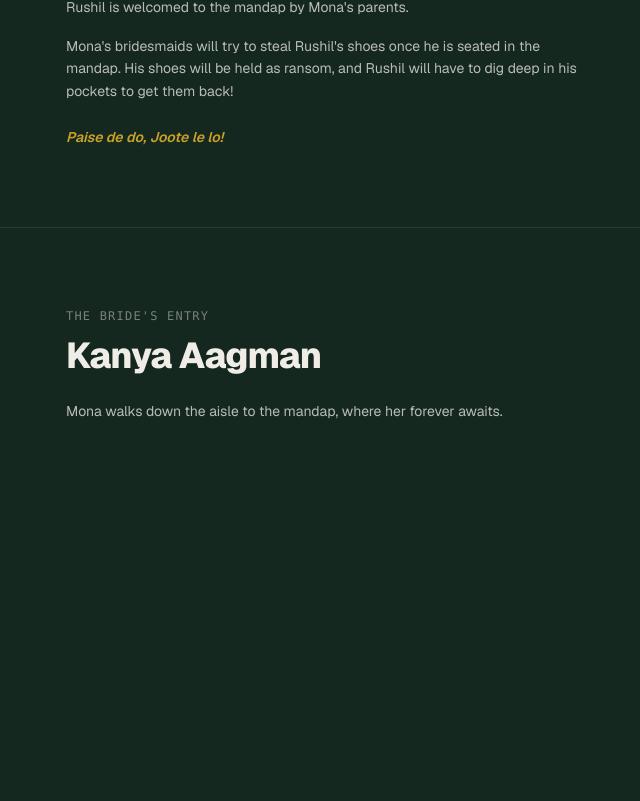
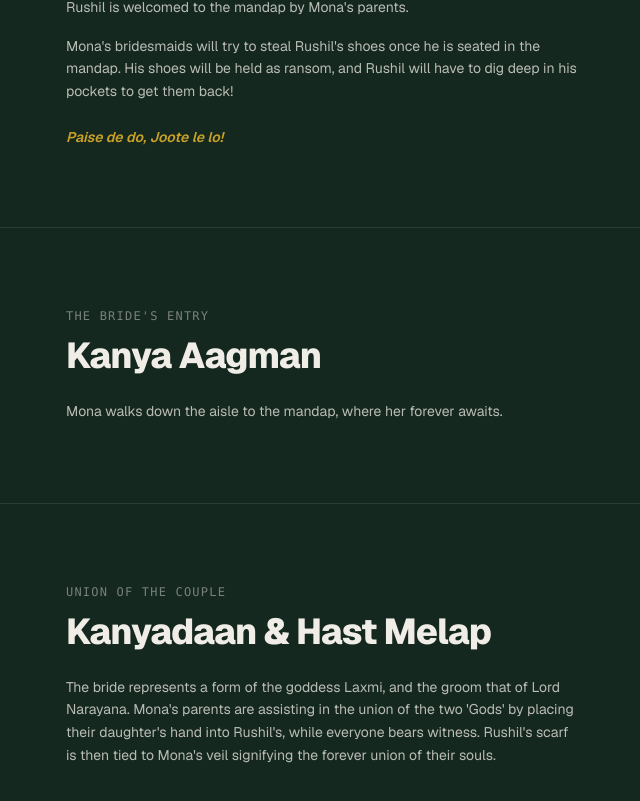
Before and after one commit to krushpatel04/M-R-Wedding, a Next.js app: page /M-R-Wedding/ in a window 1280 px wide. Shown: the part 1597-2398 px from the top of the page, without its empty margins (238-878 px from the left). Before the commit the page ends 2100 px from the top, so only its background shows below. Built offline with nearby package versions, Linux system fonts and the light colour scheme.

Commit message:
Add Kanyadaan & Hast Melap section

```diff
--- a/app/components/Portfolio.tsx
+++ b/app/components/Portfolio.tsx
@@ -118,6 +118,18 @@ export default function Portfolio() {
         </p>
       </Section>
 
+      {/* ── Kanyadaan & Hast Melap ───────────────────────────────────────── */}
+      <Section subtitle="Union of the Couple" title="Kanyadaan & Hast Melap">
+        <p style={{ color: "var(--body)" }} className="text-sm leading-relaxed max-w-lg">
+          The bride represents a form of the goddess Laxmi, and the groom that
+          of Lord Narayana. Mona&apos;s parents are assisting in the union of
+          the two &apos;Gods&apos; by placing their daughter&apos;s hand into
+          Rushil&apos;s, while everyone bears witness. Rushil&apos;s scarf is
+          then tied to Mona&apos;s veil signifying the forever union of their
+          souls.
+        </p>
+      </Section>
+
     </div>
   );
 }
```
